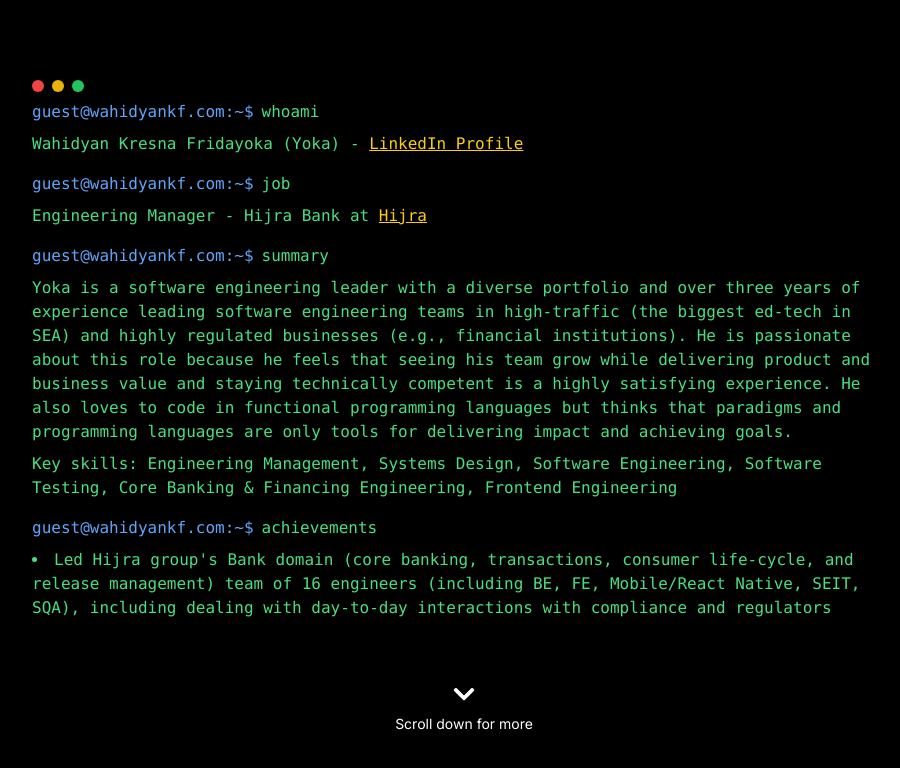
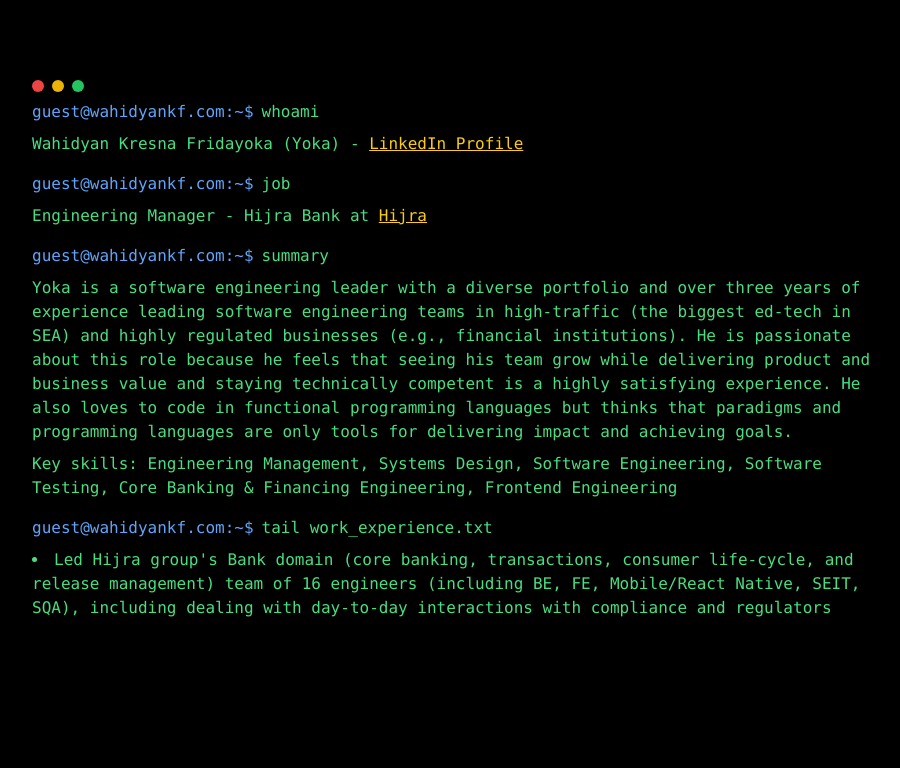
Before and after one commit to wahidyankf/wahidyankf-web, a Next.js app: page / in a window 1280 px wide. Shown: the top 768 px of the page, without its empty margins (176-1076 px from the left). Built offline with nearby package versions, Linux system fonts and the light colour scheme.

Commit message:
code refactor

```diff
--- a/src/app/page.tsx
+++ b/src/app/page.tsx
@@ -73,7 +73,7 @@
       ),
     },
     {
-      command: "achievements",
+      command: "tail work_experience.txt",
       output: (
         <ul className="list-disc list-inside">
           {latestJob?.details.slice(0, 3).map((detail, index) => (
@@ -120,10 +120,6 @@
         <div className="flex-grow">
           <Terminal initialCommands={commands} />
         </div>
-        <div className="text-white animate-bounce flex flex-col items-center mt-4 md:mt-6 lg:mt-8">
-          <FaChevronDown size={24} />
-          <p className="text-sm mt-2 text-center">Scroll down for more</p>
-        </div>
       </div>
     </main>
   );
```
